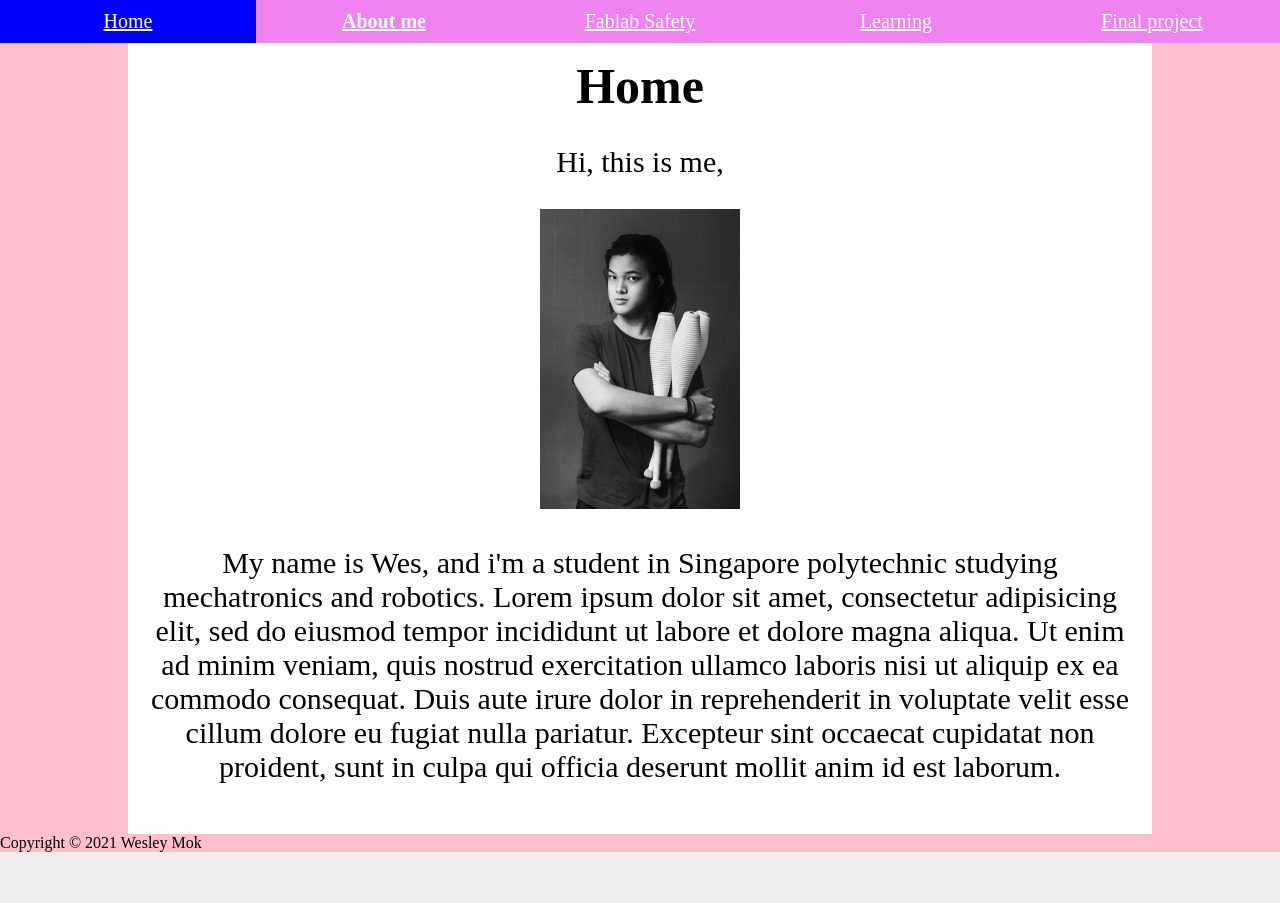
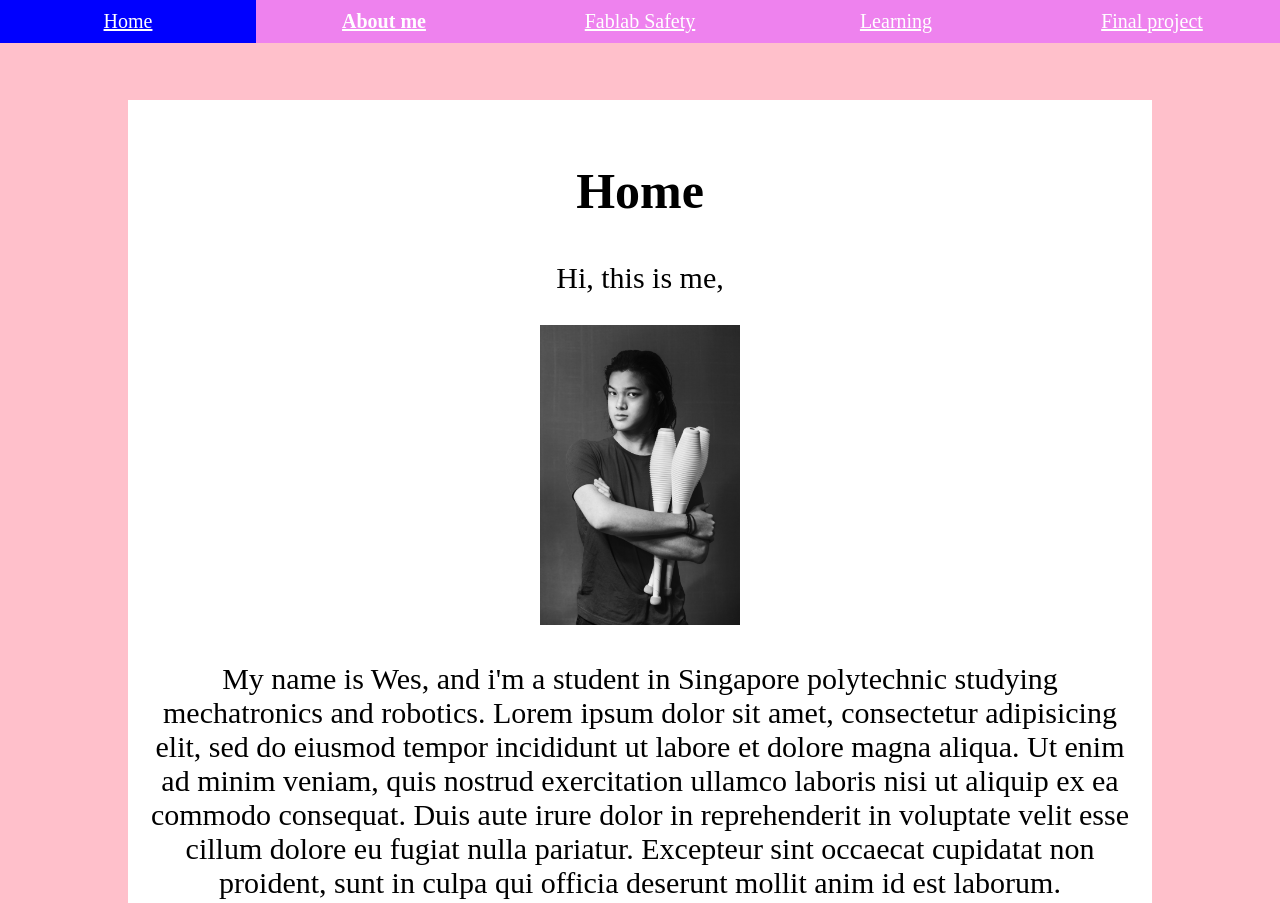
Before and after one commit to WesDeskie/EP1000, a plain HTML site: page about.html in a window 1280 px wide. Shown: the top 903 px of the page. Before the commit the page ends 852 px from the top, so only its background shows below. Drawn offline with Linux system fonts and the light colour scheme.

Commit message:
Fixed content box
Finally

```diff
--- a/about.html
+++ b/about.html
@@ -6,7 +6,6 @@
     <link rel="stylesheet" type="text/css" href="style.css">
   </head>
   <body>
-    <div id="container">
     <div id="nav">
       <ul>
         <li><a href="index.html">Home</a></li>
@@ -17,10 +16,9 @@
 
       </ul>
     </div>
-      <div id="header">
-        <h1>About me</h1>
+    <div id="container">
 
-      </div>
+
       <div id="content">
         <div id="main">
           <h2 style = "font-size:50px;">Home </h2>
--- a/style.css
+++ b/style.css
@@ -7,9 +7,7 @@ body{
 a{
   text-decoration: underline;
 }
-h1, h2, h3{
-  margin: 0;
-}
+
 
 #header{
   background-color: blue;
@@ -20,6 +18,7 @@ h1, h2, h3{
 #container{
   background-color: pink;
   margin: auto;
+  padding-top: 100px;
 
 
 
@@ -30,6 +29,8 @@ h1, h2, h3{
   color: black;
   margin: 0 10% 0 10%;
   padding: 10px 10px;
+
+
 }
 #nav{
   background-color: red;
```
Lines whose indentation alone changed are shown as unchanged.
